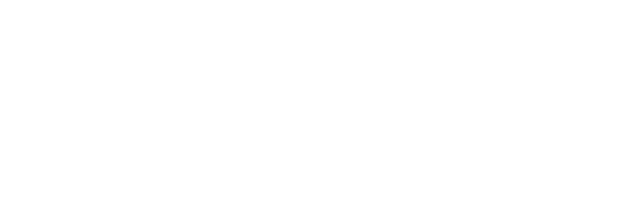
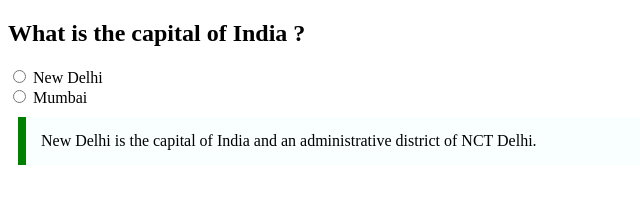
Before and after one commit to acciojob/trivia-Roshan-Kumar-Mishra, a website: page main.html in a window 1280 px wide. Shown: the whole page, without its empty margins (0-640 px from the left). Drawn offline with Linux system fonts and the light colour scheme.

Commit message:
created a submission

```diff
--- a/main.html
+++ b/main.html
@@ -8,6 +8,12 @@
 
 <body>
 	<!-- the entire body must be written by student -->
+	<h2>What is the capital of India ?</h2>
+	<input type="radio" id="city" value="New Delhi">
+	<label for="city">New Delhi</label><br>
+	<input type="radio" id="city" value="Mumbai">
+	<label for="city">Mumbai</label>
+	<blockquote class="quote">New Delhi is the capital of India and an administrative district of NCT Delhi.</blockquote>
     <script type="text/javascript" src="./script.js">
 </script>
 
--- a/styles.css
+++ b/styles.css
@@ -1,2 +1,10 @@
 
 /* Your CSS Code here. */
+.quote{
+	margin: 10px;
+	max-width: 600px;
+	padding: 15px;
+	border-left: 8px solid;
+	border-color: green;
+	background-color: #f8fffe;
+}
```
